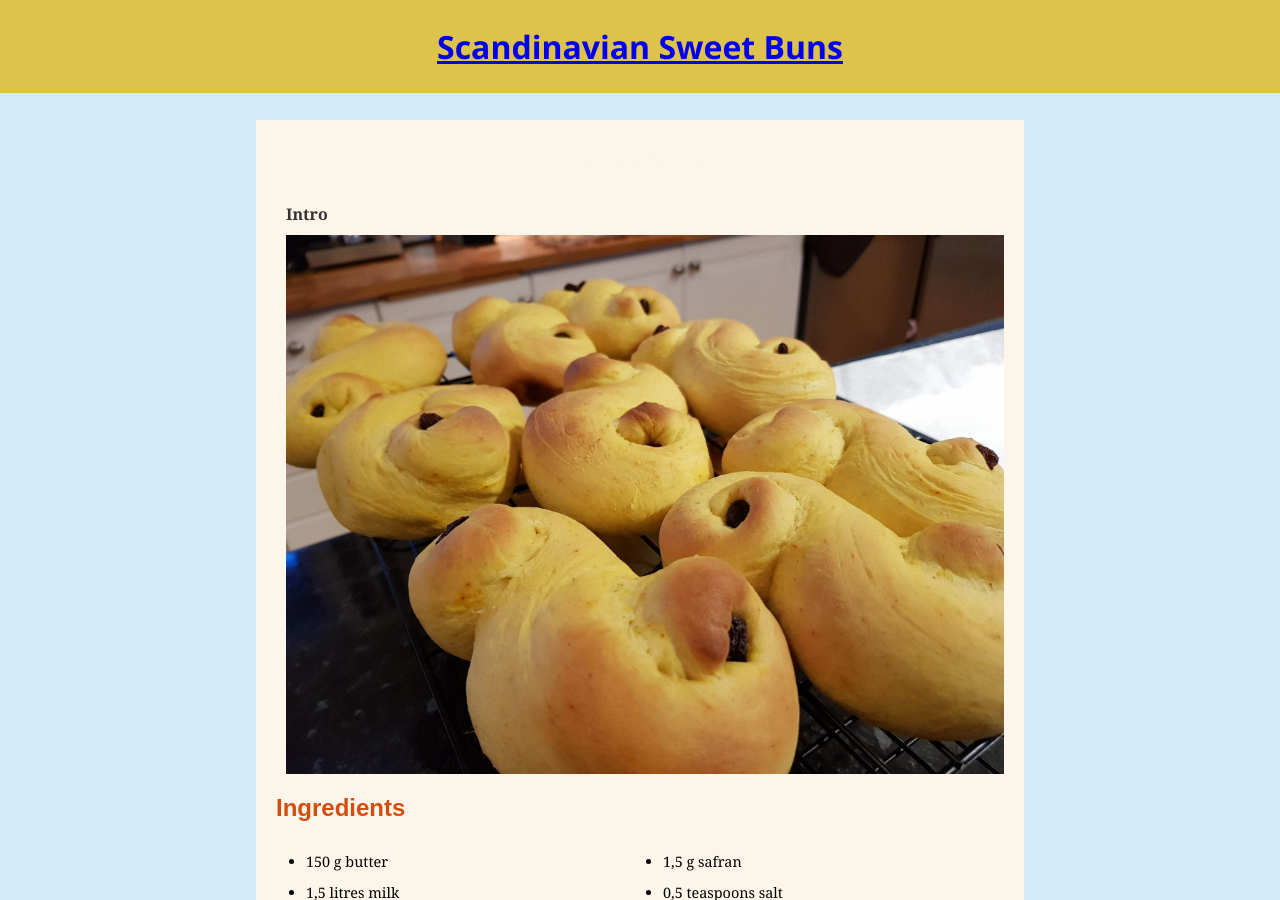
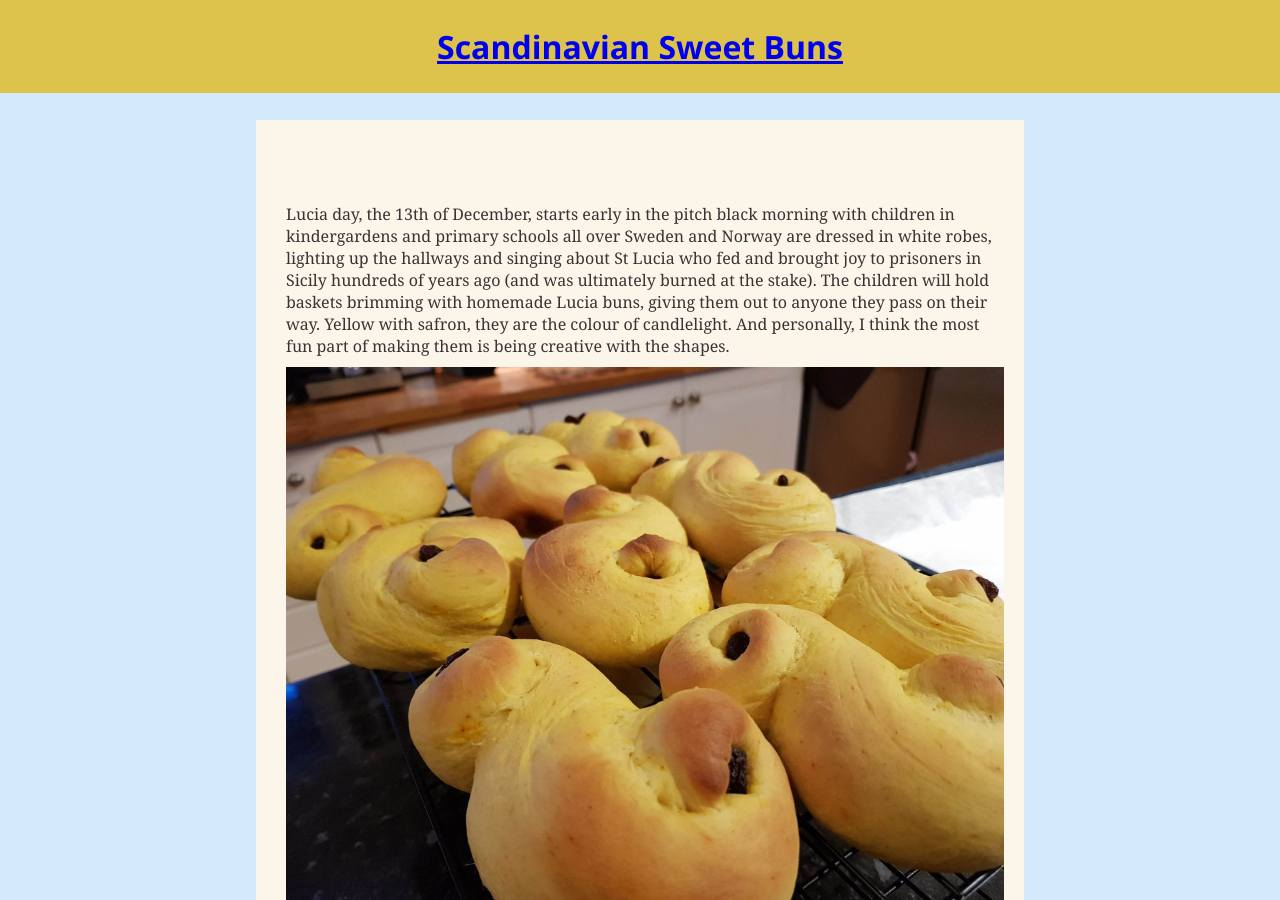
Before and after one commit to maudhaugland/maudsrecipes, a Jekyll site: the page built from _recipes/lucia-buns.md, in a window 1280 px wide and 900 px high. Built offline with Jekyll 4.4.1, drawn with Linux system fonts in a browser that asks for light colours.

Commit message:
Update Recipe “lucia-buns”

```diff
--- a/_recipes/lucia-buns.md
+++ b/_recipes/lucia-buns.md
@@ -4,11 +4,9 @@ date: 2023-02-07T13:05:49.166Z
 order: 5
 layout: recipe
 ---
-**Intro**
+Lucia day, the 13th of December, starts early in the pitch black morning with children in kindergardens and primary schools all over Sweden and Norway are dressed in white robes, lighting up the hallways and singing about St Lucia who fed and brought joy to prisoners in Sicily hundreds of years ago (and was ultimately burned at the stake). The children will hold baskets brimming with homemade Lucia buns, giving them out to anyone they pass on their way. Yellow with safron, they are the colour of candlelight. And personally, I think the most fun part of making them is being creative with the shapes.
 
 ![](../uploads/329858308_920890952431910_8125871654744726509_n.jpg)
-
-
 
 ## **Ingredients**
 
```
